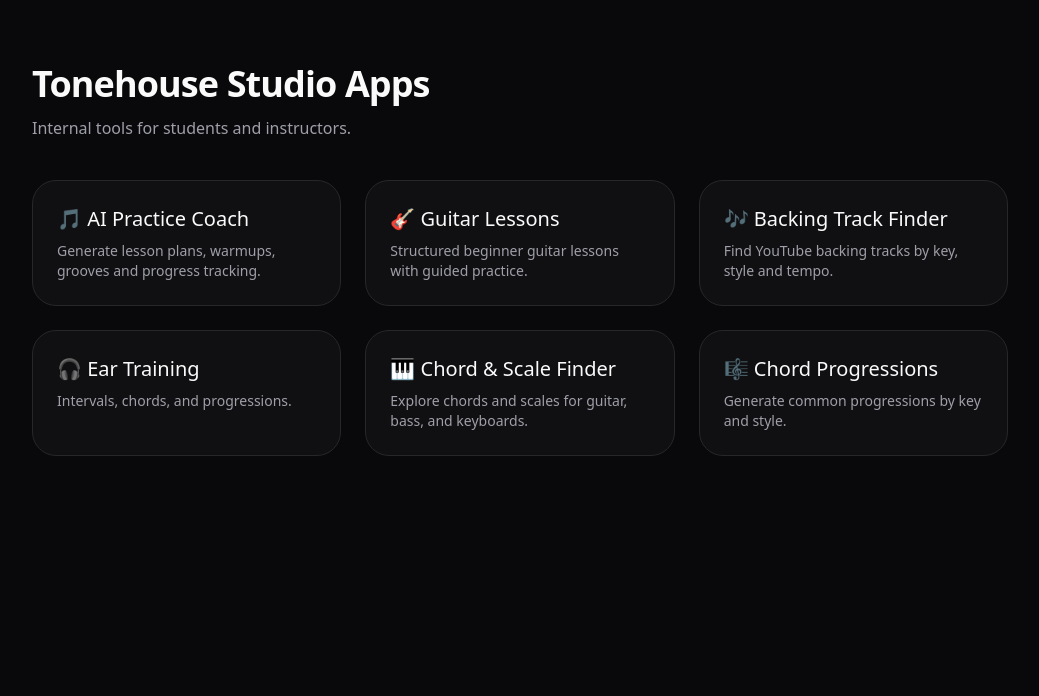
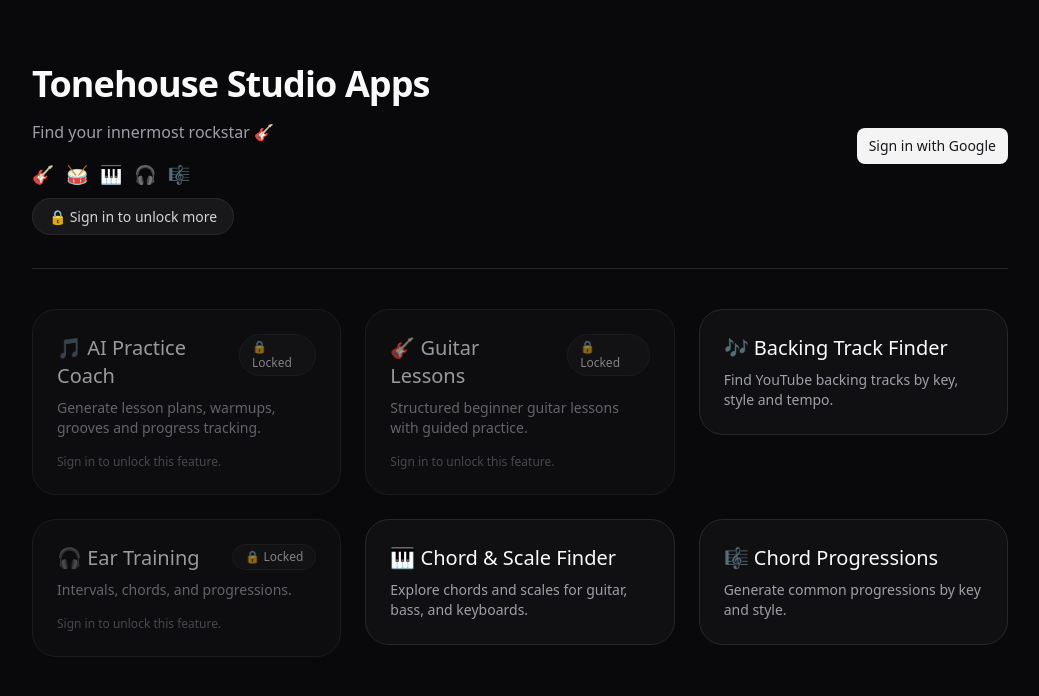
Before and after one commit to mohithkaranth/tonehouse-ai-coach, a Next.js app: page / in a window 1280 px wide. Shown: the top 696 px of the page, without its empty margins (120-1159 px from the left). Built offline with nearby package versions, Linux system fonts and the light colour scheme; no server answers.

Commit message:
Auth flow: route protection, custom signin, callback redirect

```diff
--- /dev/null
+++ b/app/api/auth/[...nextauth]/route.ts
@@ -0,0 +1,16 @@
+import NextAuth from "next-auth";
+import GoogleProvider from "next-auth/providers/google";
+
+const handler = NextAuth({
+  providers: [
+    GoogleProvider({
+      clientId: process.env.GOOGLE_CLIENT_ID!,
+      clientSecret: process.env.GOOGLE_CLIENT_SECRET!,
+    }),
+  ],
+  pages: {
+    signIn: "/signin",
+  },
+});
+
+export { handler as GET, handler as POST };
--- a/app/layout.tsx
+++ b/app/layout.tsx
@@ -1,6 +1,7 @@
 import type { Metadata } from "next";
 import { Geist, Geist_Mono } from "next/font/google";
 import "./globals.css";
+import Providers from "./providers";
 
 const geistSans = Geist({
   variable: "--font-geist-sans",
@@ -25,7 +26,9 @@ export default function RootLayout({
   return (
     <html lang="en">
       <body className={`${geistSans.variable} ${geistMono.variable}`}>
-        {children}
+        <Providers>
+          {children}
+        </Providers>
       </body>
     </html>
   );
--- a/app/page.tsx
+++ b/app/page.tsx
@@ -1,85 +1,175 @@
+"use client";
+
+import SignInOutButton from "@/components/auth/SignInOutButton";
 import Link from "next/link";
+import { useSession } from "next-auth/react";
+
+type CardDef = {
+  title: string;
+  description: string;
+  href: string;
+  requiresAuth?: boolean;
+};
+
+function cn(...classes: Array<string | false | null | undefined>) {
+  return classes.filter(Boolean).join(" ");
+}
+
+function Card({
+  title,
+  description,
+  href,
+  disabled,
+}: {
+  title: string;
+  description: string;
+  href: string;
+  disabled: boolean;
+}) {
+  const baseClass =
+    "rounded-3xl border border-zinc-800 bg-zinc-900/50 p-6 transition";
+  const enabledClass = "hover:bg-zinc-900";
+  const disabledClass =
+    "opacity-60 cursor-not-allowed select-none hover:bg-zinc-900/50";
+
+  const inner = (
+    <div className={cn(baseClass, disabled ? disabledClass : enabledClass)}>
+      <div className="flex items-start justify-between gap-3">
+        <h2 className="text-xl font-medium">{title}</h2>
+
+        {disabled ? (
+          <span className="rounded-full border border-zinc-800 bg-zinc-900 px-3 py-1 text-xs text-zinc-300">
+            🔒 Locked
+          </span>
+        ) : null}
+      </div>
+
+      <p className="mt-2 text-sm text-zinc-400">{description}</p>
+
+      {disabled ? (
+        <p className="mt-4 text-xs text-zinc-500">
+          Sign in to unlock this feature.
+        </p>
+      ) : null}
+    </div>
+  );
+
+  // 🔑 CHANGE STARTS HERE
+  if (disabled) {
+    return (
+      <Link
+        href={`/signin?callbackUrl=${encodeURIComponent(href)}`}
+        className="block"
+      >
+        {inner}
+      </Link>
+    );
+  }
+  // 🔑 CHANGE ENDS HERE
+
+  return (
+    <Link href={href} className="block">
+      {inner}
+    </Link>
+  );
+}
 
 export default function HomePage() {
+  const { status } = useSession();
+  const isLoggedIn = status === "authenticated";
+
+  const cards: CardDef[] = [
+    {
+      title: "🎵 AI Practice Coach",
+      description:
+        "Generate lesson plans, warmups, grooves and progress tracking.",
+      href: "/coach",
+      requiresAuth: true,
+    },
+    {
+      title: "🎸 Guitar Lessons",
+      description: "Structured beginner guitar lessons with guided practice.",
+      href: "/lessons/guitar",
+      requiresAuth: true,
+    },
+    {
+      title: "🎶 Backing Track Finder",
+      description: "Find YouTube backing tracks by key, style and tempo.",
+      href: "/backing-tracks",
+      requiresAuth: false,
+    },
+    {
+      title: "🎧 Ear Training",
+      description: "Intervals, chords, and progressions.",
+      href: "/ear-training",
+      requiresAuth: true,
+    },
+    {
+      title: "🎹 Chord & Scale Finder",
+      description: "Explore chords and scales for guitar, bass, and keyboards.",
+      href: "/finder",
+      requiresAuth: false,
+    },
+    {
+      title: "🎼 Chord Progressions",
+      description: "Generate common progressions by key and style.",
+      href: "/progressions",
+      requiresAuth: false,
+    },
+  ];
+
   return (
     <main className="min-h-screen bg-zinc-950 text-zinc-50">
       <div className="mx-auto max-w-5xl px-6 py-16">
-        <h1 className="text-4xl font-semibold tracking-tight">
-          Tonehouse Studio Apps
-        </h1>
+        {/* Header */}
+        <div className="flex flex-col gap-6 sm:flex-row sm:items-center sm:justify-between">
+          <div>
+            <h1 className="text-4xl font-semibold tracking-tight">
+              Tonehouse Studio Apps
+            </h1>
 
-        <p className="mt-3 text-zinc-400">
-          Internal tools for students and instructors.
-        </p>
+            <p className="mt-4 text-zinc-400">
+              Find your innermost rockstar 🎸
+            </p>
 
-        <div className="mt-10 grid gap-6 md:grid-cols-3">
+            <div className="mt-4 flex gap-3 text-lg text-zinc-500">
+              <span title="Practice">🎸</span>
+              <span title="Rhythm">🥁</span>
+              <span title="Harmony">🎹</span>
+              <span title="Ear Training">🎧</span>
+              <span title="Theory">🎼</span>
+            </div>
 
-          {/* AI Coach Card */}
-          <Link
-            href="/coach"
-            className="rounded-3xl border border-zinc-800 bg-zinc-900/50 p-6 hover:bg-zinc-900 transition"
-          >
-            <h2 className="text-xl font-medium">🎵 AI Practice Coach</h2>
-            <p className="mt-2 text-sm text-zinc-400">
-              Generate lesson plans, warmups, grooves and progress tracking.
-            </p>
-          </Link>
+            <div className="mt-4">
+              {isLoggedIn ? (
+                <span className="rounded-full border border-zinc-800 bg-zinc-900 px-4 py-2 text-sm text-zinc-200">
+                  ✅ Signed in
+                </span>
+              ) : (
+                <span className="rounded-full border border-zinc-800 bg-zinc-900 px-4 py-2 text-sm text-zinc-300">
+                  🔒 Sign in to unlock more
+                </span>
+              )}
+            </div>
+          </div>
 
-          {/* Guitar Lessons */}
-          <Link
-            href="/lessons/guitar"
-            className="rounded-3xl border border-zinc-800 bg-zinc-900/50 p-6 hover:bg-zinc-900 transition"
-          >
-            <h2 className="text-xl font-medium">🎸 Guitar Lessons</h2>
-            <p className="mt-2 text-sm text-zinc-400">
-              Structured beginner guitar lessons with guided practice.
-            </p>
-          </Link>
+          <div className="mt-2 sm:mt-0">
+            <SignInOutButton />
+          </div>
+        </div>
 
-          {/* Backing Track Finder */}
-          <Link
-            href="/backing-tracks"
-            className="rounded-3xl border border-zinc-800 bg-zinc-900/50 p-6 hover:bg-zinc-900 transition"
-          >
-            <h2 className="text-xl font-medium">🎶 Backing Track Finder</h2>
-            <p className="mt-2 text-sm text-zinc-400">
-              Find YouTube backing tracks by key, style and tempo.
-            </p>
-          </Link>
+        <div className="mt-10 mb-10 h-px bg-zinc-800" />
 
-          {/* Ear Training */}
-          <Link
-            href="/ear-training"
-            className="rounded-3xl border border-zinc-800 bg-zinc-900/50 p-6 hover:bg-zinc-900 transition"
-          >
-            <h2 className="text-xl font-medium">🎧 Ear Training</h2>
-            <p className="mt-2 text-sm text-zinc-400">
-              Intervals, chords, and progressions.
-            </p>
-          </Link>
-
-          {/* Chord & Scale Finder */}
-          <Link
-            href="/finder"
-            className="rounded-3xl border border-zinc-800 bg-zinc-900/50 p-6 hover:bg-zinc-900 transition"
-          >
-            <h2 className="text-xl font-medium">🎹 Chord &amp; Scale Finder</h2>
-            <p className="mt-2 text-sm text-zinc-400">
-              Explore chords and scales for guitar, bass, and keyboards.
-            </p>
-          </Link>
-
-          {/* Chord Progressions */}
-          <Link
-            href="/progressions"
-            className="rounded-3xl border border-zinc-800 bg-zinc-900/50 p-6 hover:bg-zinc-900 transition"
-          >
-            <h2 className="text-xl font-medium">🎼 Chord Progressions</h2>
-            <p className="mt-2 text-sm text-zinc-400">
-              Generate common progressions by key and style.
-            </p>
-          </Link>
-
+        <div className="grid gap-6 md:grid-cols-3">
+          {cards.map((c) => (
+            <Card
+              key={c.href}
+              title={c.title}
+              description={c.description}
+              href={c.href}
+              disabled={Boolean(c.requiresAuth) && !isLoggedIn}
+            />
+          ))}
         </div>
       </div>
     </main>
--- /dev/null
+++ b/app/providers.tsx
@@ -0,0 +1,7 @@
+"use client";
+
+import { SessionProvider } from "next-auth/react";
+
+export default function Providers({ children }: { children: React.ReactNode }) {
+  return <SessionProvider>{children}</SessionProvider>;
+}
--- /dev/null
+++ b/app/signin/page.tsx
@@ -0,0 +1,42 @@
+"use client";
+
+import Link from "next/link";
+import { signIn } from "next-auth/react";
+import { useSearchParams } from "next/navigation";
+
+export default function SignInPage() {
+  const searchParams = useSearchParams();
+  const callbackUrl = searchParams.get("callbackUrl") || "/";
+
+  return (
+    <main className="min-h-screen bg-zinc-950 text-zinc-50">
+      <div className="mx-auto max-w-md px-6 py-20">
+        <div className="rounded-3xl border border-zinc-800 bg-zinc-900/50 p-8">
+          <h1 className="text-3xl font-semibold tracking-tight">
+            Sign in to Tonehouse
+          </h1>
+
+          <p className="mt-3 text-zinc-400">
+            Unlock AI Coach, Guitar Lessons, and more.
+          </p>
+
+          <div className="mt-8 space-y-4">
+            <button
+              onClick={() => signIn("google", { callbackUrl })}
+              className="w-full rounded-2xl border border-zinc-800 bg-zinc-950 px-4 py-3 text-sm font-medium transition hover:bg-zinc-900"
+            >
+              Continue with Google
+            </button>
+
+            <Link
+              href="/"
+              className="block w-full rounded-2xl border border-zinc-800 bg-zinc-900/40 px-4 py-3 text-center text-sm transition hover:bg-zinc-900"
+            >
+              Back to dashboard
+            </Link>
+          </div>
+        </div>
+      </div>
+    </main>
+  );
+}
--- /dev/null
+++ b/components/auth/SignInOutButton.tsx
@@ -0,0 +1,47 @@
+"use client";
+
+import { signIn, signOut, useSession } from "next-auth/react";
+
+export default function SignInOutButton() {
+  const { data: session, status } = useSession();
+
+  if (status === "loading") return null;
+
+  if (session?.user) {
+    return (
+      <div className="flex items-center gap-3">
+        {session.user.image && (
+          <img
+            src={session.user.image}
+            alt={session.user.name ?? "User avatar"}
+            className="h-8 w-8 rounded-full"
+            referrerPolicy="no-referrer"
+          />
+        )}
+
+        <div className="hidden sm:block text-right">
+          <div className="text-xs text-zinc-400">Signed in as</div>
+          <div className="text-sm font-medium">
+            {session.user.name}
+          </div>
+        </div>
+
+        <button
+          onClick={() => signOut()}
+          className="rounded-lg bg-zinc-800 px-3 py-2 text-sm text-zinc-100 hover:bg-zinc-700"
+        >
+          Sign out
+        </button>
+      </div>
+    );
+  }
+
+  return (
+    <button
+      onClick={() => signIn("google")}
+      className="rounded-lg bg-zinc-100 px-3 py-2 text-sm text-zinc-900 hover:bg-white"
+    >
+      Sign in with Google
+    </button>
+  );
+}
```
Also changed, not shown: middleware.ts (added, +66 -0 lines).
